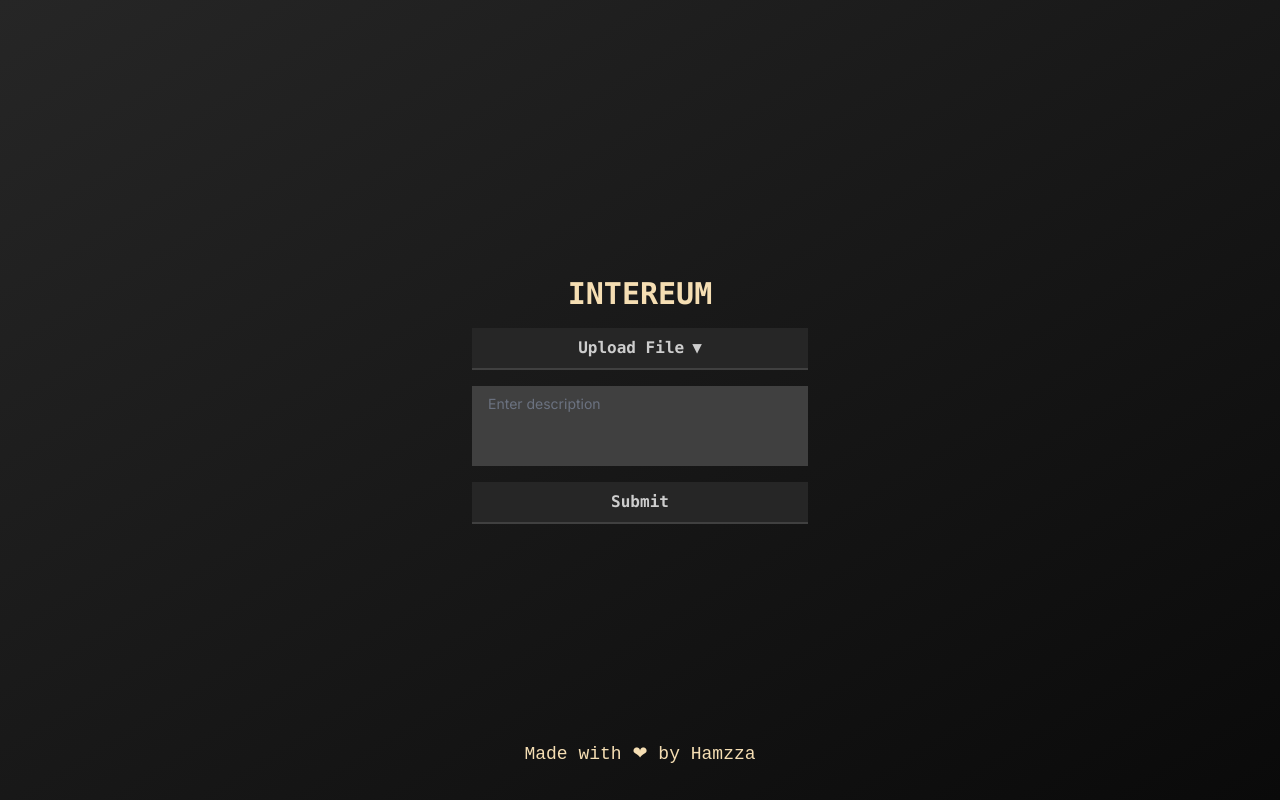
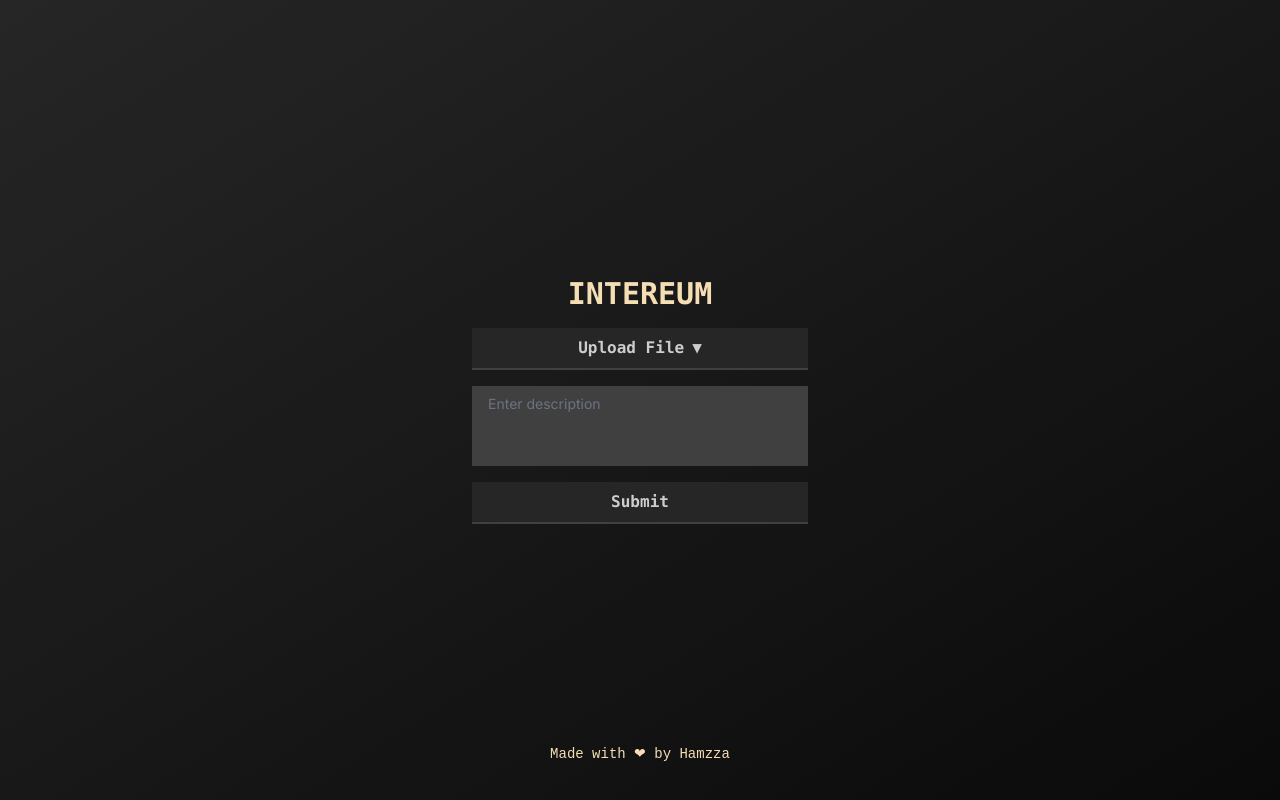
Before and after one commit to hamzza-K/intereum-ui, a Next.js app: page / in a window 1280 px wide. Built offline with nearby package versions, Linux system fonts and the light colour scheme.

Commit message:
cosmetic changes and gemini

```diff
--- a/app/page.tsx
+++ b/app/page.tsx
@@ -68,7 +68,7 @@ export default function Home() {
         </button>
       </div>
       <footer className="absolute bottom-8 text-white text-sm sm:text-lg flex items-center font-mono">
-        <span style={{ color: "wheat", fontFamily: "monospace" }}>
+        <span style={{ color: "wheat", fontFamily: "monospace", fontSize: 14 }}>
           Made with ❤ by{" "}
           <span className="cursor-pointer hover:underline">
             <a href="https://hamzza.vercel.app/">Hamzza</a>
```
